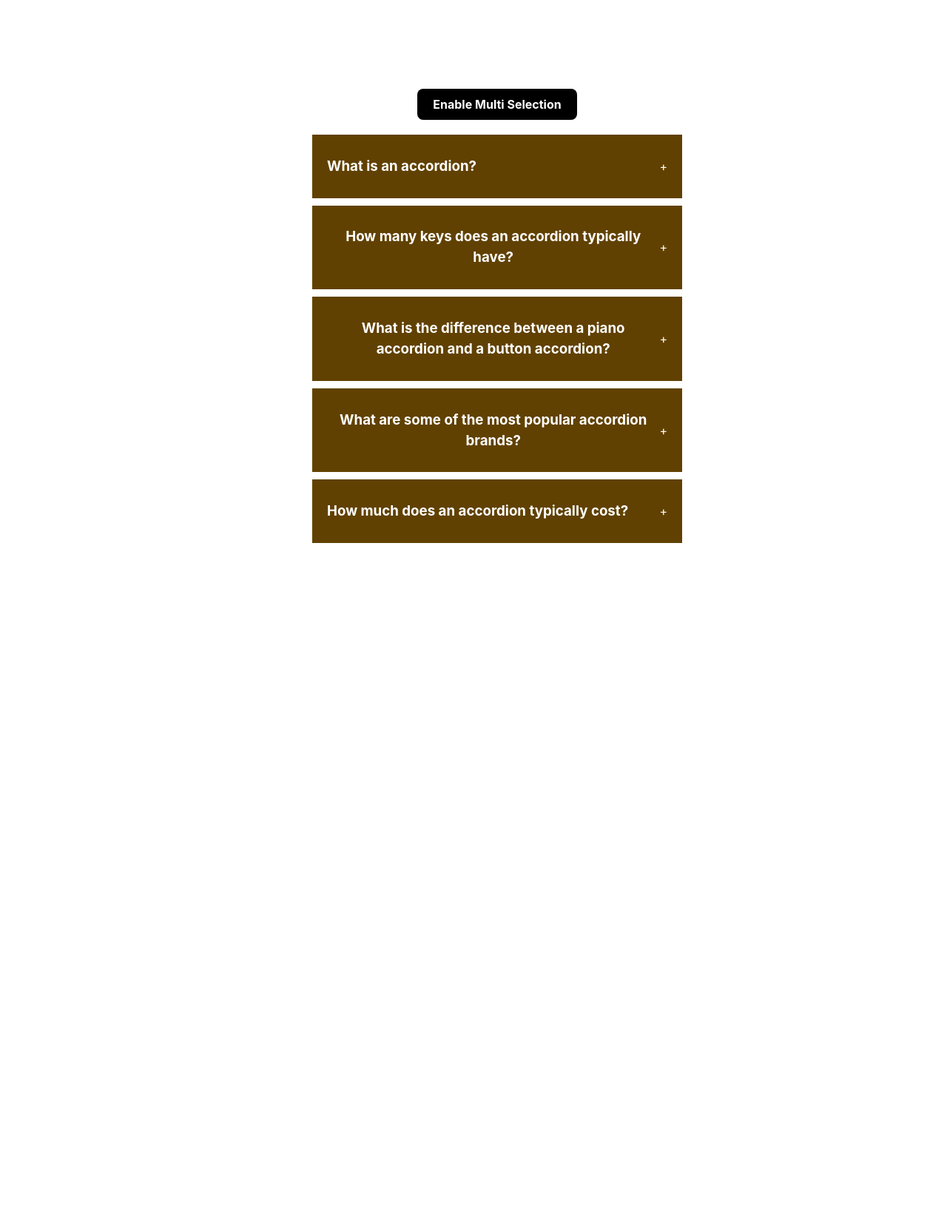
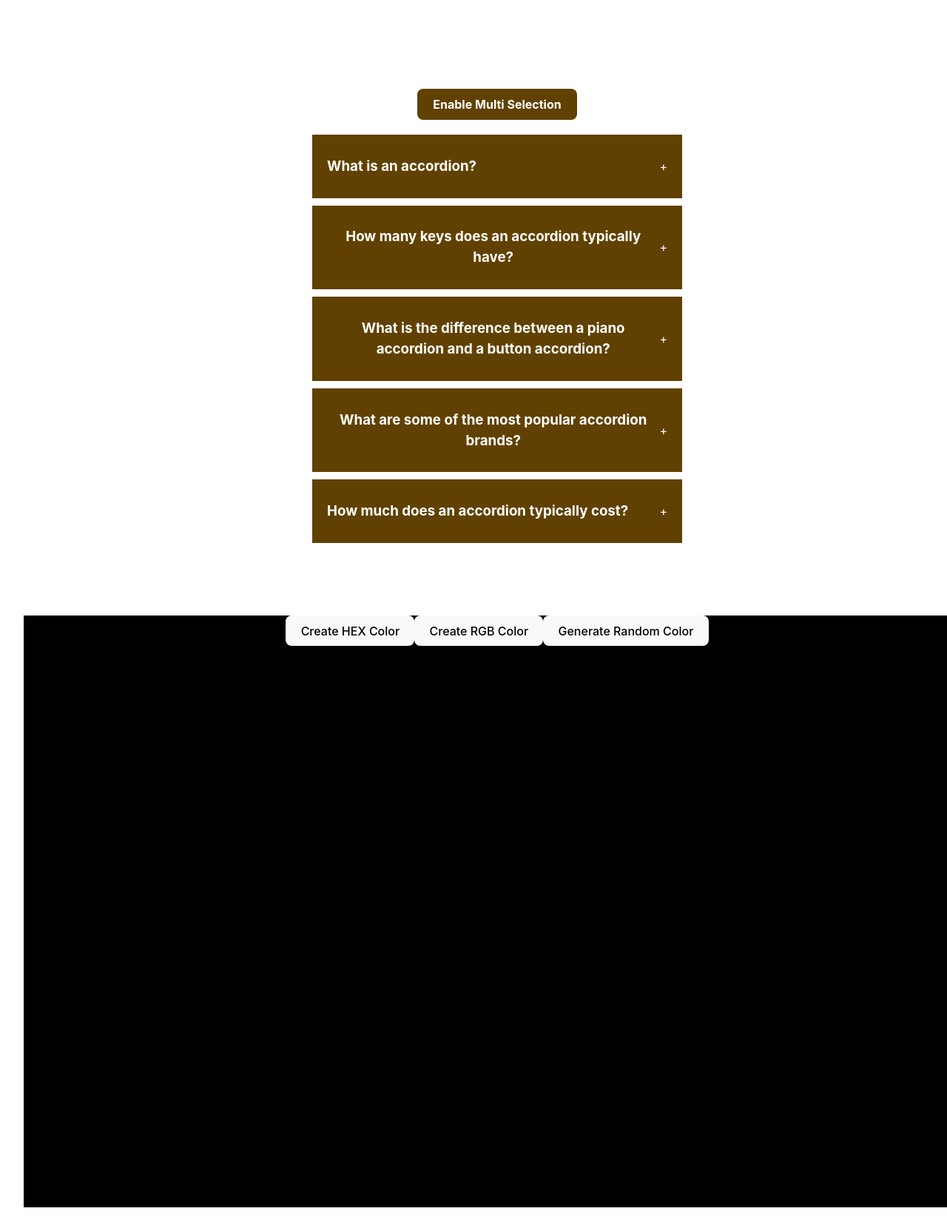
Before and after one commit to srinivazCoder/ReactJS-projects, a React (Vite) app: page / in a window 1280 px wide. Shown: the top 1664 px of the page at 74% size. Before the commit the page ends 864 px from the top, so only its background shows below. Built offline with nearby package versions, Linux system fonts and the light colour scheme.

Commit message:
multi select accordion and random color component added

```diff
--- a/src/App.jsx
+++ b/src/App.jsx
@@ -1,14 +1,17 @@
 import { useState } from 'react'
 import './App.css'
 import Accordian from "./components/accordion/Index";
+import RandomColor from './components/random-color/Index';
 
 function App() {
 
   return (
     <>
       <div className='App'>
-
+        {/* Accordian Component */}
         <Accordian />
+        {/* Random Color Component */}
+        <RandomColor/>
       </div>
     </>
   )
--- a/src/components/accordion/Index.jsx
+++ b/src/components/accordion/Index.jsx
@@ -7,25 +7,49 @@ import data from "./data";
 import "./styles.css";
 
 export default function Accordian() {
+
     const [selected, setSeleted] = useState(null);
+    const [enableMultiSelection, setEnableMultiSelection] = useState(false);
+    const [multiple, setMultiple] = useState([]);
 
-    function handleSingleSelection(getCurrentID){
+
+    function handleSingleSelection(getCurrentID) {
         setSeleted(getCurrentID === selected ? null : getCurrentID);
     }
 
+    function handleMultiSelection(getCurrentID) {
+        let copyMultiple = [...multiple];
+        const findIndexOfCurrentId = copyMultiple.indexOf(getCurrentID);
+
+        if (findIndexOfCurrentId === -1){
+            copyMultiple = [...copyMultiple,getCurrentID];
+        }else{
+            copyMultiple = copyMultiple.filter((e)=>e!== getCurrentID);
+        }
+        setMultiple(copyMultiple);
+
+
+    }
+
+    console.log(selected,multiple);
+
     return (
         <div className="wrapper">
-            <button>Enable Multi Selection</button>
+            <button onClick={() => setEnableMultiSelection(!enableMultiSelection)}>Enable Multi Selection</button>
             <div className="accordian">
                 {data && data.length > 0 ? data.map((dataItem) => (
                     <div className="item">
-                        <div onClick={()=>handleSingleSelection(dataItem.id)} className="title">
+                        <div onClick={
+                            enableMultiSelection
+                                ? () => handleMultiSelection(dataItem.id)
+                                : () => handleSingleSelection(dataItem.id)
+                        } className="title">
                             <h3>{dataItem.question}</h3>
                             <span>+</span>
 
                         </div>
                         {
-                            selected === dataItem.id && <div className="content">{dataItem.answer}</div>
+                            (selected === dataItem.id || multiple.includes(dataItem.id)) && <div className="content">{dataItem.answer}</div>
                         }
 
                     </div>))
--- a/src/components/accordion/styles.css
+++ b/src/components/accordion/styles.css
@@ -10,7 +10,7 @@
 
 .wrapper button{
     padding:10px 20px;
-    background:#000;
+    background:#614101;
     color:#fff;
     font-weight: bold;
     cursor: pointer;
@@ -35,6 +35,6 @@
 }
 
 .content{
-    color : #ffffff;
+    color : #e2dada;
     height:auto;
 }
--- /dev/null
+++ b/src/components/random-color/Index.jsx
@@ -0,0 +1,38 @@
+import { useState } from "react"
+
+export default function RandomColor(){
+
+    const [tyepOfColor,setTypeOfColor] = useState('hex');
+    const [ color, setColor ] = useState('#000000');
+
+    function generateRandomNumber(length){
+        return Math.floor(Math.random() * length);
+    }
+
+    function handleCreateRandomHexColor(){
+
+        const hex = [1,2,3,4,5,6,7,8,9,"A","B","C","D","E","F"];
+
+        let hexColor = "#";
+
+        for(let i=0; i<6; i++){
+            hexColor += hex[generateRandomNumber(hex.length)]
+        }
+        setColor(hexColor);
+    }
+    function handleCreateRandomRgbColor(){
+
+    }
+
+    return(
+        <div style={{
+            width:'100vw',
+            height:'100vh',
+            background:color
+        }}>
+            <button onClick={()=>setTypeOfColor('hex')}>Create HEX Color</button>
+            <button onClick={()=>setTypeOfColor('rgb')}>Create RGB Color</button>
+            <button onClick={tyepOfColor==='hex' ? handleCreateRandomHexColor : handleCreateRandomRgbColor} >Generate Random Color</button>
+        </div>
+    )
+}
```
